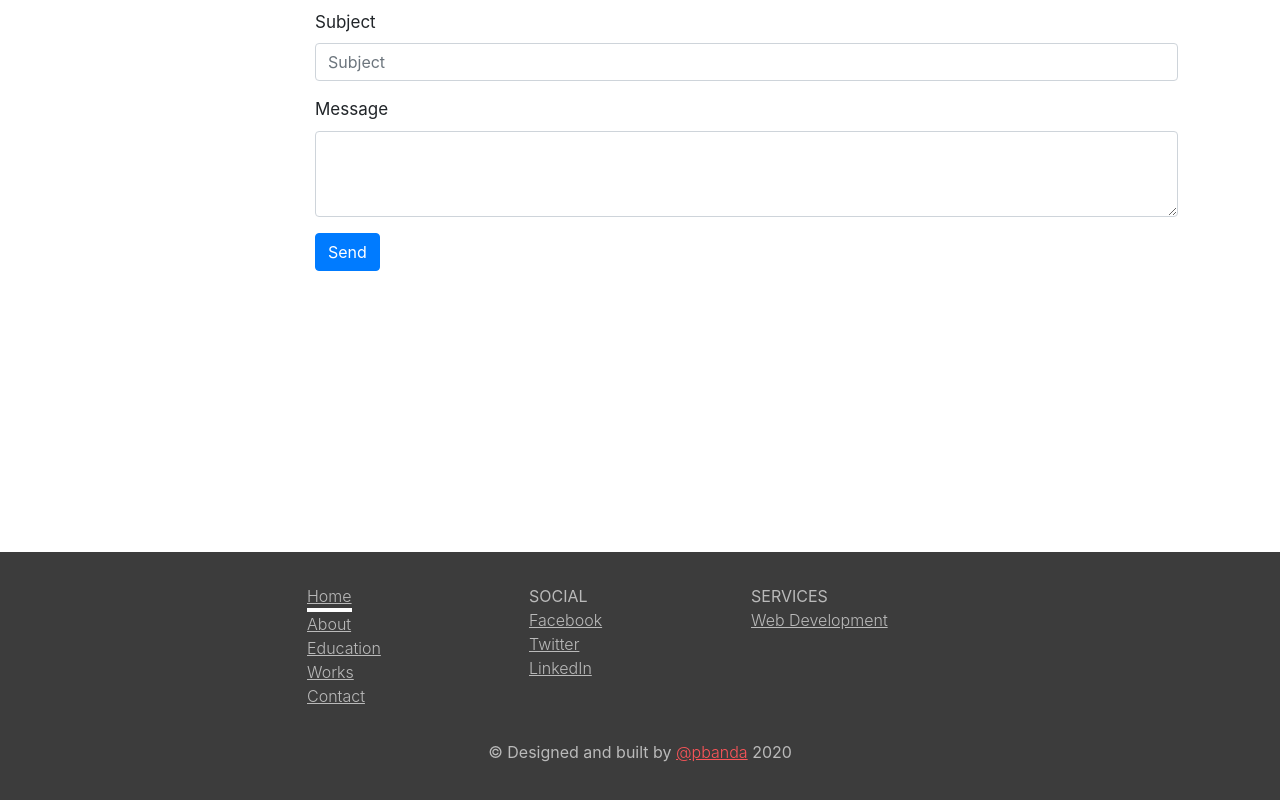
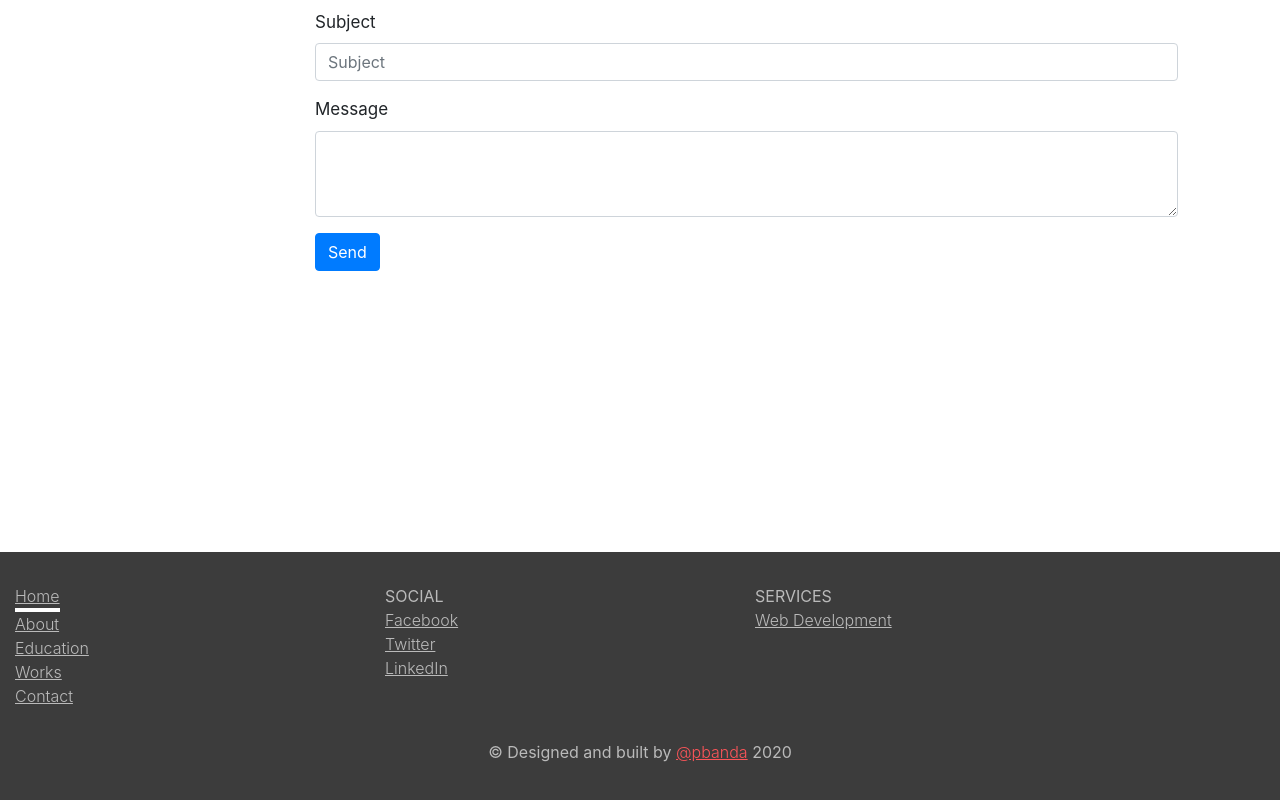
Before and after one commit to bpraveen078/praveen_website, a React (Create React App) app: page / in a window 1280 px wide. Shown: the part 3992-4792 px from the top of the page. Built offline with nearby package versions, Linux system fonts and the light colour scheme.

Commit message:
Footer change

```diff
--- a/src/components/footer.tsx
+++ b/src/components/footer.tsx
@@ -6,8 +6,8 @@ export interface IAppProps {}
 export const Footer: React.FC = (props: IAppProps) => {
   return (
     <footer>
-      <div className="container clearfix">
-        <div className="col" id="col-1">
+      <div className="container clearfix row">
+        <div className="col" id="col-2">
           <ul>
             <li></li>
             <li>
@@ -72,7 +72,7 @@ export const Footer: React.FC = (props: IAppProps) => {
             </li>
           </ul>
         </div>
-        <div className="col" id="col-2">
+        <div className="col" id="col-3">
           <ul>
             <li>SOCIAL</li>
             <li>
@@ -98,7 +98,7 @@ export const Footer: React.FC = (props: IAppProps) => {
             </li>
           </ul>
         </div>
-        <div className="col" id="col-3">
+        <div className="col" id="col-4">
           <ul>
             <li>SERVICES</li>
             <li>
@@ -106,9 +106,9 @@ export const Footer: React.FC = (props: IAppProps) => {
             </li>
           </ul>
         </div>
-        <div id="copy">
-          &#xa9; Designed and built by <a href="">@pbanda</a> 2020
-        </div>
+      </div>
+      <div id="copy">
+        &#xa9; Designed and built by <a href="">@pbanda</a> 2020
       </div>
     </footer>
   );
```
